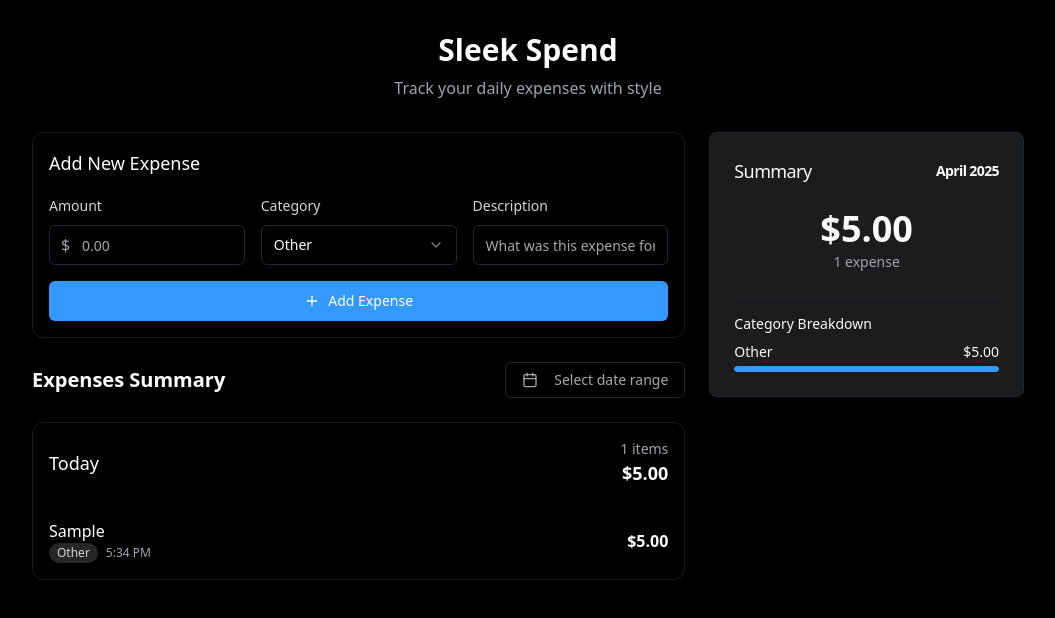
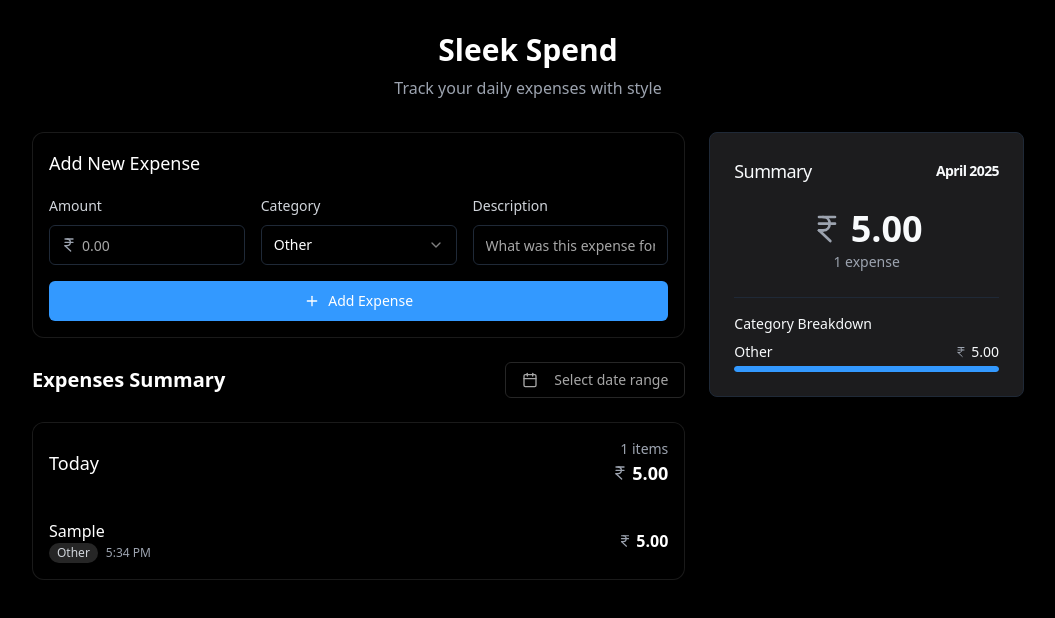
Before and after one commit to cr4nk3d/sleek-expense-tracker, a React (Vite) app: page / in a window 1280 px wide. Both pictures are taken after typing "5", "Sample" into the empty fields and a click on the button "Add Expense". Shown: the top 618 px of the page, without its empty margins (112-1167 px from the left). Built offline with nearby package versions, Linux system fonts and the light colour scheme.

Commit message:
Replace $ sign with ₹
Replaced all instances of the dollar sign ($) with the Indian Rupee symbol (₹) in the codebase.

```diff
--- a/src/components/DailyExpenses.tsx
+++ b/src/components/DailyExpenses.tsx
@@ -1,8 +1,8 @@
-
 import { useEffect, useState } from "react";
 import { format, isToday, isYesterday } from "date-fns";
 import { Expense } from "@/types/expense";
 import { Separator } from "@/components/ui/separator";
+import { IndianRupee } from "lucide-react";
 
 interface DailyExpensesProps {
   expenses: Expense[];
@@ -11,7 +11,6 @@ interface DailyExpensesProps {
 export function DailyExpenses({ expenses }: DailyExpensesProps) {
   const [dailyExpenses, setDailyExpenses] = useState<Record<string, Expense[]>>({});
 
-  // Group expenses by day
   useEffect(() => {
     const groupedByDay = expenses.reduce((acc, expense) => {
       const dateKey = format(new Date(expense.date), "yyyy-MM-dd");
@@ -27,12 +26,10 @@ export function DailyExpenses({ expenses }: DailyExpensesProps) {
     setDailyExpenses(groupedByDay);
   }, [expenses]);
 
-  // Get the date keys sorted by most recent first
   const sortedDates = Object.keys(dailyExpenses).sort((a, b) => {
     return new Date(b).getTime() - new Date(a).getTime();
   });
 
-  // Format date label
   const formatDateLabel = (dateStr: string) => {
     const date = new Date(dateStr);
 
@@ -45,7 +42,6 @@ export function DailyExpenses({ expenses }: DailyExpensesProps) {
     }
   };
 
-  // Calculate total for a day
   const calculateDailyTotal = (expenses: Expense[]) => {
     return expenses.reduce((sum, exp) => sum + exp.amount, 0).toFixed(2);
   };
@@ -69,8 +65,9 @@ export function DailyExpenses({ expenses }: DailyExpensesProps) {
               <h3 className="text-lg font-medium">{formatDateLabel(dateKey)}</h3>
               <div className="flex flex-col items-end">
                 <span className="text-sm text-gray-400">{dayExpenses.length} items</span>
-                <span className="text-lg font-semibold text-white">
-                  ${calculateDailyTotal(dayExpenses)}
+                <span className="text-lg font-semibold text-white flex items-center gap-1">
+                  <IndianRupee size={16} className="text-gray-400" />
+                  {calculateDailyTotal(dayExpenses)}
                 </span>
               </div>
             </div>
@@ -91,7 +88,10 @@ export function DailyExpenses({ expenses }: DailyExpensesProps) {
                         </span>
                       </div>
                     </div>
-                    <span className="font-semibold">${expense.amount.toFixed(2)}</span>
+                    <span className="font-semibold flex items-center gap-1">
+                      <IndianRupee size={14} className="text-gray-400" />
+                      {expense.amount.toFixed(2)}
+                    </span>
                   </div>
                 </div>
               ))}
--- a/src/components/ExpenseForm.tsx
+++ b/src/components/ExpenseForm.tsx
@@ -1,11 +1,10 @@
-
 import { useState } from "react";
 import { Button } from "@/components/ui/button";
 import { Input } from "@/components/ui/input";
 import { Select, SelectContent, SelectItem, SelectTrigger, SelectValue } from "@/components/ui/select";
 import { Expense } from "@/types/expense";
 import { v4 as uuidv4 } from "uuid";
-import { Plus } from "lucide-react";
+import { Plus, IndianRupee } from "lucide-react";
 
 const expenseCategories = [
   "Food",
@@ -58,7 +57,9 @@ export function ExpenseForm({ onAddExpense }: ExpenseFormProps) {
             Amount
           </label>
           <div className="relative">
-            <span className="absolute left-3 top-1/2 -translate-y-1/2 text-gray-400">$</span>
+            <span className="absolute left-3 top-1/2 -translate-y-1/2 text-gray-400">
+              <IndianRupee size={16} />
+            </span>
             <Input
               id="amount"
               type="number"
--- a/src/components/ExpenseSummary.tsx
+++ b/src/components/ExpenseSummary.tsx
@@ -1,9 +1,9 @@
-
 import { useEffect, useState } from "react";
 import { endOfMonth, format, isSameMonth, isWithinInterval, startOfMonth } from "date-fns";
 import { Expense, DateRange } from "@/types/expense";
 import { Card, CardContent, CardHeader, CardTitle } from "@/components/ui/card";
 import { Separator } from "@/components/ui/separator";
+import { IndianRupee } from "lucide-react";
 
 interface ExpenseSummaryProps {
   expenses: Expense[];
@@ -15,7 +15,6 @@ export function ExpenseSummary({ expenses, dateRange }: ExpenseSummaryProps) {
   const [totalAmount, setTotalAmount] = useState(0);
   const [categoryTotals, setCategoryTotals] = useState<Record<string, number>>({});
 
-  // Filter expenses by date range
   useEffect(() => {
     let filtered: Expense[];
 
@@ -36,7 +35,6 @@ export function ExpenseSummary({ expenses, dateRange }: ExpenseSummaryProps) {
         });
       });
     } else {
-      // Default to current month if no date range is selected
       const today = new Date();
       filtered = expenses.filter((expense) => {
         return isSameMonth(new Date(expense.date), today);
@@ -45,11 +43,9 @@ export function ExpenseSummary({ expenses, dateRange }: ExpenseSummaryProps) {
 
     setFilteredExpenses(filtered);
 
-    // Calculate total amount
     const total = filtered.reduce((sum, expense) => sum + expense.amount, 0);
     setTotalAmount(total);
 
-    // Calculate category totals
     const catTotals = filtered.reduce((acc, expense) => {
       const { category, amount } = expense;
 
@@ -64,7 +60,6 @@ export function ExpenseSummary({ expenses, dateRange }: ExpenseSummaryProps) {
     setCategoryTotals(catTotals);
   }, [expenses, dateRange]);
 
-  // Get date range display text
   const getDateRangeText = () => {
     if (dateRange.from && dateRange.to) {
       return `${format(dateRange.from, "MMM d")} - ${format(dateRange.to, "MMM d, yyyy")}`;
@@ -76,9 +71,7 @@ export function ExpenseSummary({ expenses, dateRange }: ExpenseSummaryProps) {
     }
   };
 
-  // Format category breakdown for display
   const getCategoryBreakdown = () => {
-    // Sort categories by amount (highest first)
     return Object.entries(categoryTotals)
       .sort((a, b) => b[1] - a[1])
       .map(([category, amount]) => ({
@@ -98,7 +91,10 @@ export function ExpenseSummary({ expenses, dateRange }: ExpenseSummaryProps) {
       </CardHeader>
       <CardContent>
         <div className="text-center mb-6">
-          <span className="block text-4xl font-bold">${totalAmount.toFixed(2)}</span>
+          <span className="block text-4xl font-bold flex items-center justify-center gap-2">
+            <IndianRupee size={32} className="text-gray-400" />
+            {totalAmount.toFixed(2)}
+          </span>
           <span className="text-sm text-gray-400">
             {filteredExpenses.length} expense{filteredExpenses.length !== 1 ? "s" : ""}
           </span>
@@ -113,7 +109,10 @@ export function ExpenseSummary({ expenses, dateRange }: ExpenseSummaryProps) {
             <div key={category} className="space-y-1">
               <div className="flex justify-between text-sm">
                 <span>{category}</span>
-                <span>${amount.toFixed(2)}</span>
+                <span className="flex items-center gap-1">
+                  <IndianRupee size={12} className="text-gray-400" />
+                  {amount.toFixed(2)}
+                </span>
               </div>
               <div className="w-full bg-gray-800 rounded-full h-1.5 overflow-hidden">
                 <div
```
